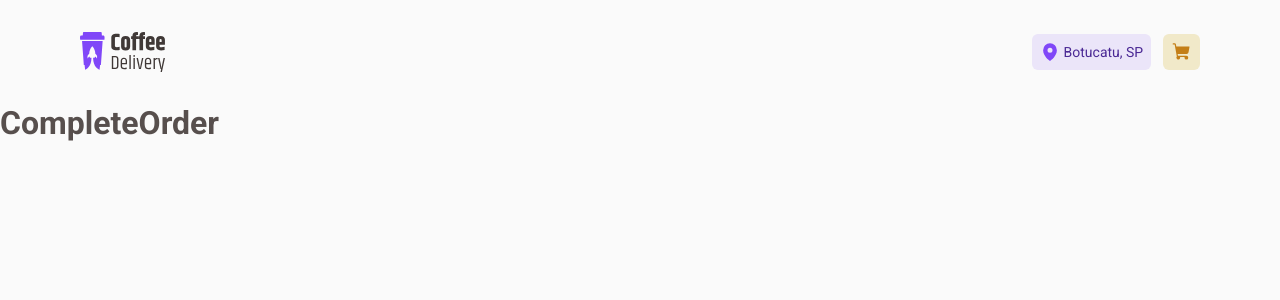
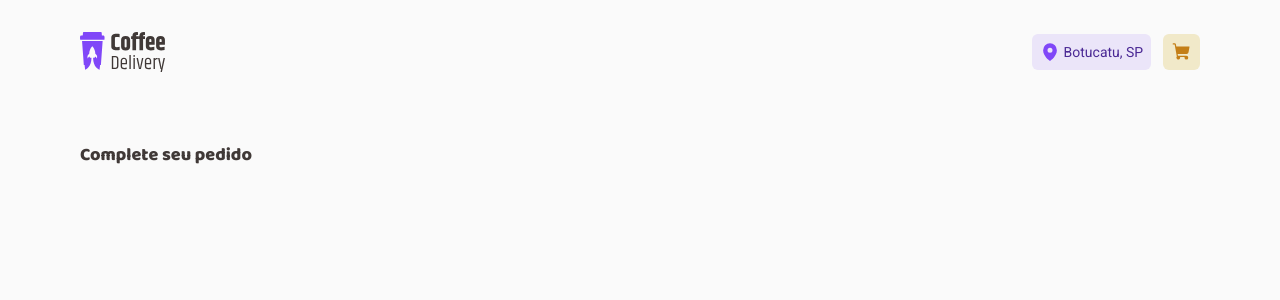
Before and after one commit to jerp86/desafio02-coffeeshop, a React (Vite) app: page /completeOrder in a window 1280 px wide. Shown: the top 300 px of the page. Built offline with nearby package versions, Linux system fonts and the light colour scheme.

Commit message:
add component

```diff
--- a/src/pages/CompleteOrder/index.tsx
+++ b/src/pages/CompleteOrder/index.tsx
@@ -1 +1,8 @@
-export const CompleteOrder = () => <h1>CompleteOrder</h1>
+import { CompleteOrderForm } from './components/CompleteOrderForm'
+import { CompleteOrderContainer } from './style'
+
+export const CompleteOrder = () => (
+  <CompleteOrderContainer className="container">
+    <CompleteOrderForm />
+  </CompleteOrderContainer>
+)
--- /dev/null
+++ b/src/pages/CompleteOrder/style.ts
@@ -0,0 +1,8 @@
+import styled from 'styled-components'
+
+export const CompleteOrderContainer = styled.form`
+  margin-top: 4rem;
+  display: flex;
+  justify-content: space-between;
+  gap: 3.2rem;
+`
```
